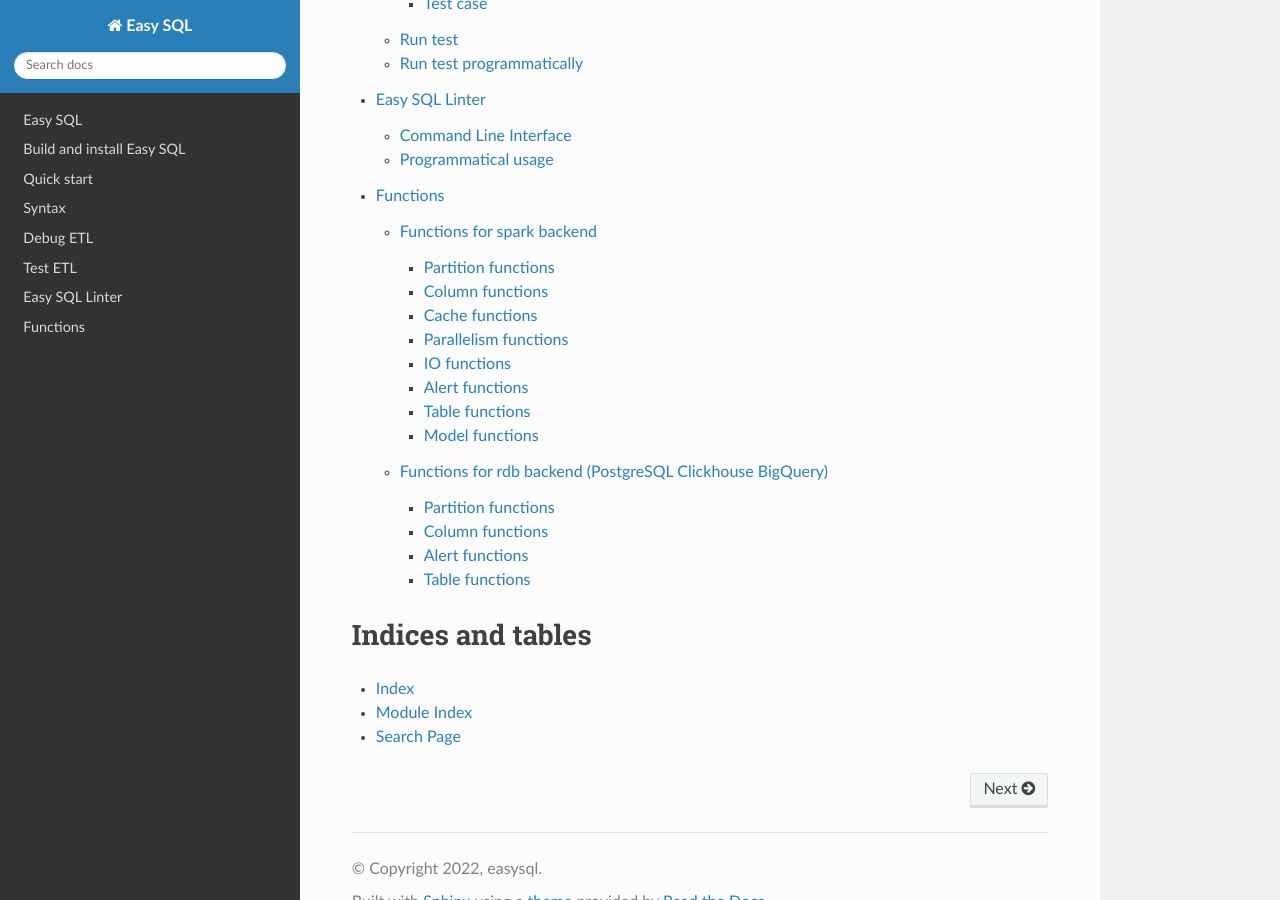
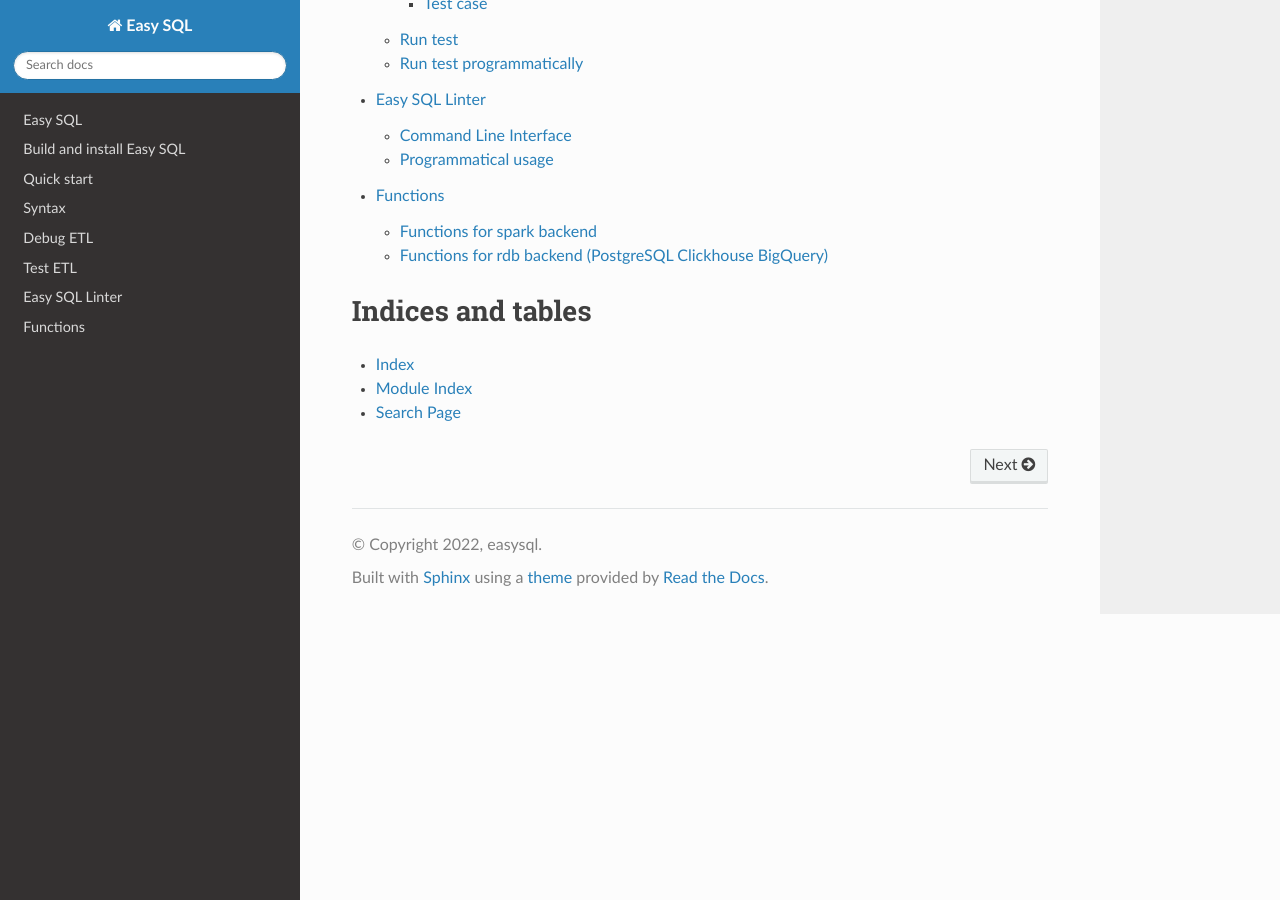
Before and after one commit to easysql/easy_sql, a Sphinx documentation site: the page built from docs/index.rst, in a window 1280 px wide and 900 px high, scrolled down 1628 px. Built offline with Sphinx 7.4.7 and the Read the Docs theme 2.0.0, drawn with Linux system fonts in a browser that asks for light colours; pages that are not in the unit, such as notebooks, are missing from menus; some of the changed lines change nothing that is shown.

Commit message:
update function doc before generating html doc

```diff
--- a/docs/conf.py
+++ b/docs/conf.py
@@ -17,6 +17,7 @@
 
 # -- Project information -----------------------------------------------------
 import os.path
+import sys
 
 project = 'Easy SQL'
 copyright = '2022, easysql'
@@ -76,3 +77,9 @@
 # relative to this directory. They are copied after the builtin static files,
 # so a file named "default.css" will overwrite the builtin "default.css".
 html_static_path = ['_static']
+
+# -- generate doc --
+sys.path.insert(0, os.path.join(os.path.dirname(os.path.abspath(__file__)), '..'))
+sys.path.insert(0, os.path.join(os.path.dirname(os.path.abspath(__file__)), 'scripts'))
+doc_generator = getattr(__import__('update_function_doc'), 'update_func_doc')
+doc_generator()
--- a/docs/scripts/update_function_doc.py
+++ b/docs/scripts/update_function_doc.py
@@ -37,7 +37,7 @@
     return "\n".join(groups_doc)
 
 
-def update_function_doc(doc_tpl_file: str, doc_file: str):
+def _update_function_doc(doc_tpl_file: str, doc_file: str):
     with open(doc_tpl_file, 'r') as f:
         doc_tpl = f.read()
     lines = doc_tpl.split('\n')
@@ -62,7 +62,11 @@
         print('updated file:', doc_file)
 
 
-if __name__ == '__main__':
+def update_func_doc():
     doc_tpl_file = os.path.join(os.path.dirname(os.path.abspath(__file__)), '../easy_sql/functions.tpl.md')
     doc_file = os.path.join(os.path.dirname(os.path.abspath(__file__)), '../easy_sql/functions.md')
-    update_function_doc(doc_tpl_file, doc_file)
+    _update_function_doc(doc_tpl_file, doc_file)
+
+
+if __name__ == '__main__':
+    update_func_doc()
```
